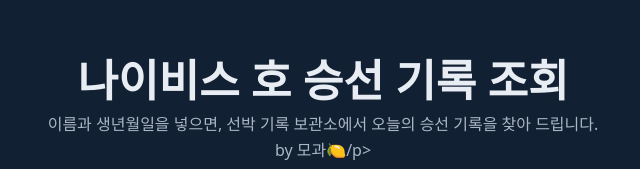
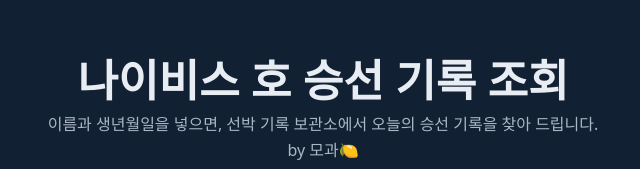
Before and after one commit to owlspu/naevislog, a plain HTML site: page index.html in a window 1280 px wide. Shown: the top 169 px of the page, 317-957 px from the left. Drawn offline with Linux system fonts and the light colour scheme; a web font is replaced by a local one.

Commit message:
나이비스 호 항행일지 v1.1

```diff
--- a/index.html
+++ b/index.html
@@ -14,7 +14,7 @@
   <div class="wrap">
     <h1>나이비스 호 승선 기록 조회</h1>
     <p>이름과 생년월일을 넣으면, 선박 기록 보관소에서 오늘의 승선 기록을 찾아 드립니다.</p>
-    <p>by 모과🍋/p>
+    <p>by 모과🍋</p>
     <div class="ship">
       <svg class="stars" viewBox="0 0 720 220" preserveAspectRatio="xMidYMid slice" aria-hidden="true"><g id="stars" fill="#fff"></g></svg>
       <img src="images/pixelrate.png" alt="나이비스 호" width="120" height="120">
```
